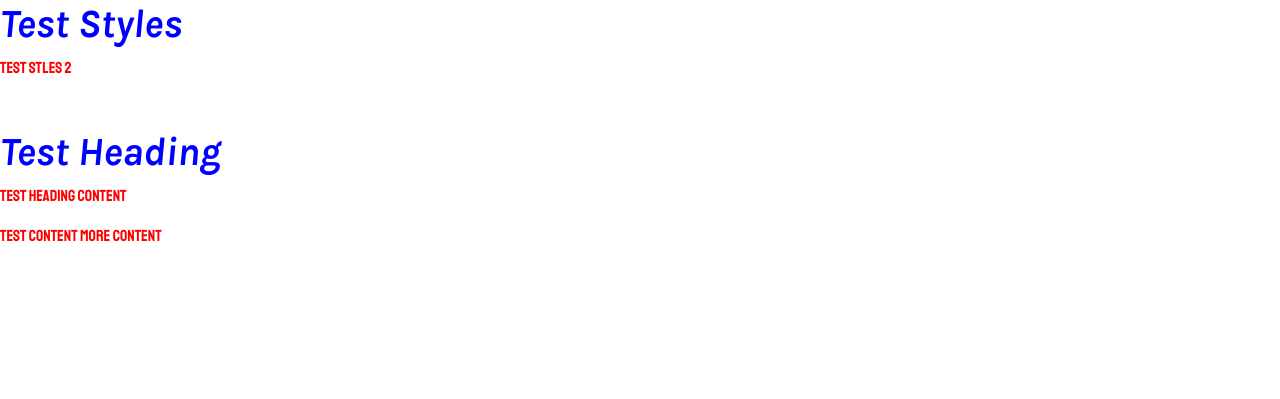
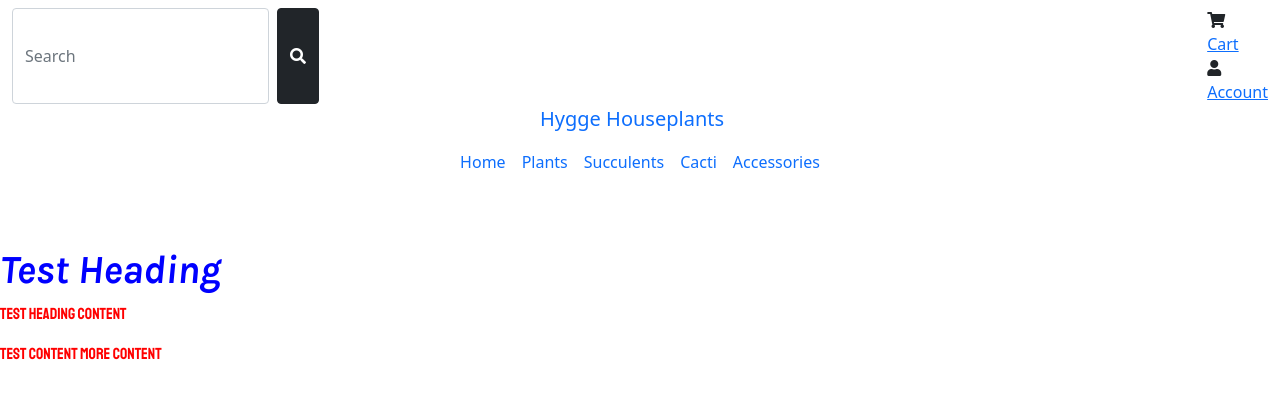
Before and after one commit to nickassafkirk/hygge_houseplants, a Django app: template index/templates/index/index.html in a window 1280 px wide. Shown: the top 399 px of the page. Run offline with Django 3.2, Linux system fonts and the light colour scheme; the template is opened without the code that fills it, so the values that code supplies are empty.

Commit message:
Add base.html header layout

```diff
--- a/templates/base.html
+++ b/templates/base.html
@@ -31,18 +31,76 @@
     <title>Hello, world! {% block title_add_on %}{% endblock %}</title>
   </head>
   <body>
-      <header class="container-fluid">
+      <header class="container-fluid py-2 header-custom">
+
+
+          <!-- Basket/Login Area -->
+          <div class="top-menu d-flex flex-row-reverse flex-md-row justify-content-between">
+            <form class="d-none d-md-flex">
+                <input class="form-control me-2 site-search" type="search" placeholder="Search" aria-label="Search">
+                <button class="btn btn-dark" type="submit"><i class="fas fa-search"></i></button>
+              </form>
+              <div class="user-area">
+                <div class="user-area-link">
+                  <i class="fas fa-shopping-cart"></i>
+                  <br>
+                  <a href="">Cart</a>
+                </div>
+                <div class="user-area-link">
+                  <i class="fas fa-user"></i>
+                  <br>
+                  <a href="">Account</a>
+                </div>
+              </div>
+          </div>
+
+          <!-- Logo Large Screens -->
+          <div class="d-none d-md-block w-md-100 mx-auto text-center">
+            <a class="navbar-brand" href=""><span class="hygge">Hygge</span> Houseplants</a>
+          </div>
+
           <!-- Nav Collapse -->
-          <!-- Logo -->
-          <!-- Basket/Login Area -->
+          <nav class="navbar navbar-expand-md">
+            <div class="container-fluid">
+
+
+
+              <!-- Logo Small Screens -->
+              <a class="navbar-brand d-md-none" href=""><span class="hygge">Hygge</span> Houseplants</a>
+
+              <button class="navbar-toggler" type="button" data-bs-toggle="collapse" data-bs-target="#navbarTogglerDemo03" aria-controls="navbarTogglerDemo03" aria-expanded="false" aria-label="Toggle navigation">
+                <i class="fas fa-bars"></i>
+              </button>
+
+              <div class="collapse navbar-collapse" id="navbarTogglerDemo03">
+                <ul class="navbar-nav mx-auto mb-2 mb-lg-0">
+                  <li class="nav-item">
+                    <a class="nav-link active" aria-current="page" href="#">Home</a>
+                  </li>
+                  <li class="nav-item">
+                    <a class="nav-link" href="#">Plants</a>
+                  </li>
+                  <li class="nav-item">
+                    <a class="nav-link" href="#">Succulents</a>
+                  </li>
+                  <li class="nav-item">
+                    <a class="nav-link" href="#">Cacti</a>
+                  </li>
+                  <li class="nav-item">
+                    <a class="nav-link" href="#">Accessories</a>
+                  </li>
+                </ul>
+              </div>
+
+
+
+            </div>
+          </nav>
       </header>
 
       {% if messages %}
       <div class="message-container"></div>
       {% endif %}
-
-      <h1>Test Styles</h1>
-      <p>Test stles 2</p>
 
       {% block page_heading %}
       {% endblock %}
```
